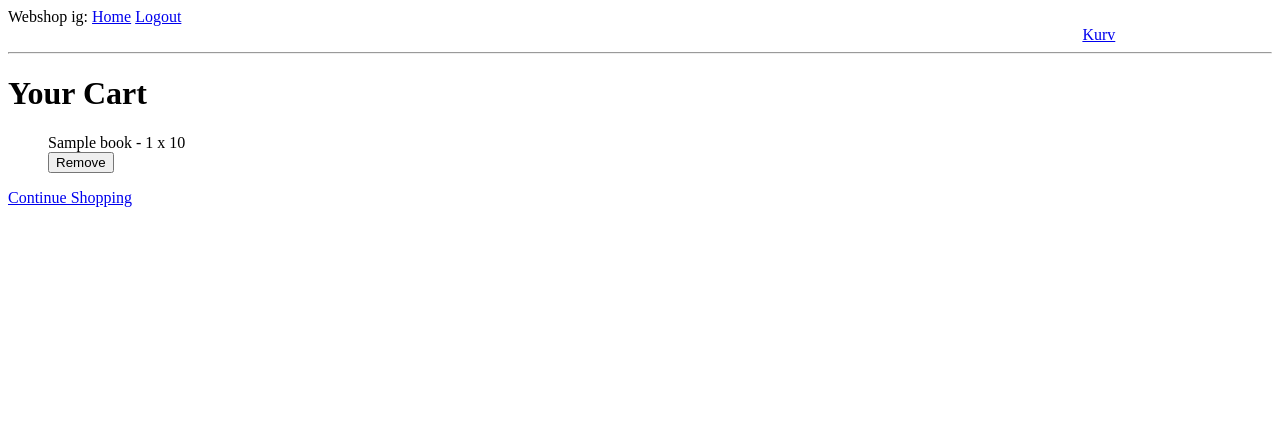
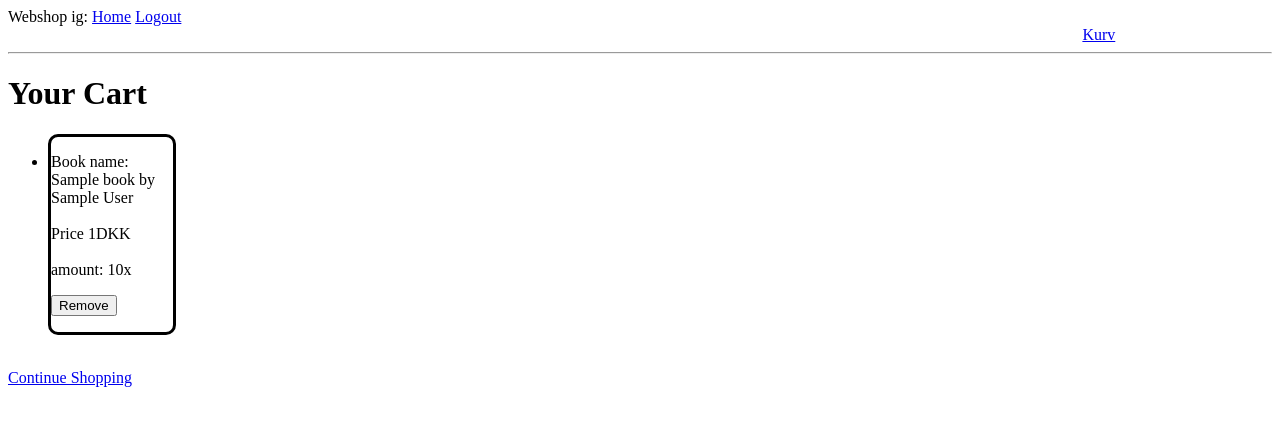
Before and after one commit to unord/FlaskProjekt, a Flask app: page /kurv in a window 1280 px wide. Shown: the top 426 px of the page. Run offline with Flask 3, Linux system fonts and the light colour scheme; a user stored in the database is signed in; tables that the repository leaves empty hold one stand-in row (values such as "Sample post").

Commit message:
Tilføjet borders til kurven og index siden

```diff
--- a/app/templates/index.html
+++ b/app/templates/index.html
@@ -6,19 +6,19 @@
 
     <h1>Hi, {{ current_user.username }}!</h1>
 {% for book in books %}
-    <div class="books">
+    <div class="books" style="border: solid; border-radius: 10px; width: 15%;">
         <p> Book Id:
         <br> {{ book.id }}</p>
         <p>Name of book:
         <br> {{ book.name }} </p>
         <p>Author and release year:
         <br> {{ book.author }} written in {{ book.release_year }}</p>
-
+        <P> Price: {{ book.pris }},-DKK</p>
         <form action="{{ url_for('tilføj_til_kurv', book_id=book.id) }}" method="post">
             <input type="number" name="quantity" value="1" min="1" max="10">
             <button type="submit">Add to Cart</button>
         </form>
-            <P> Price: {{ book.pris }},-DKK</p>
+
     </div>
     <br>
 {% endfor %}
--- a/app/templates/kurv.html
+++ b/app/templates/kurv.html
@@ -6,14 +6,16 @@
 </h1>
 <ul>
 {% for item in cart_items %}
-
-{{ item.book.name }} - {{ item.book.pris }} x {{ item.quantity }}
+<li style="border: solid; border-radius: 10px; width: 10%;">
+<p>Book name: {{ item.book.name }} by {{ item.book.author }} <br><br>Price {{ item.book.pris }}DKK <br><br> amount: {{ item.quantity }}x</p>
 
 <form action="{{ url_for('fjern_fra_kurv', cart_item_id=item.id) }}" method="post">
     <button type="submit">Remove</button>
 </form>
 </li>
+<br>
 {% endfor %}
+
 </ul>
 
 <a href="{{ url_for('index') }}">Continue Shopping</a>
```
Also changed, not shown: app/app.db.
